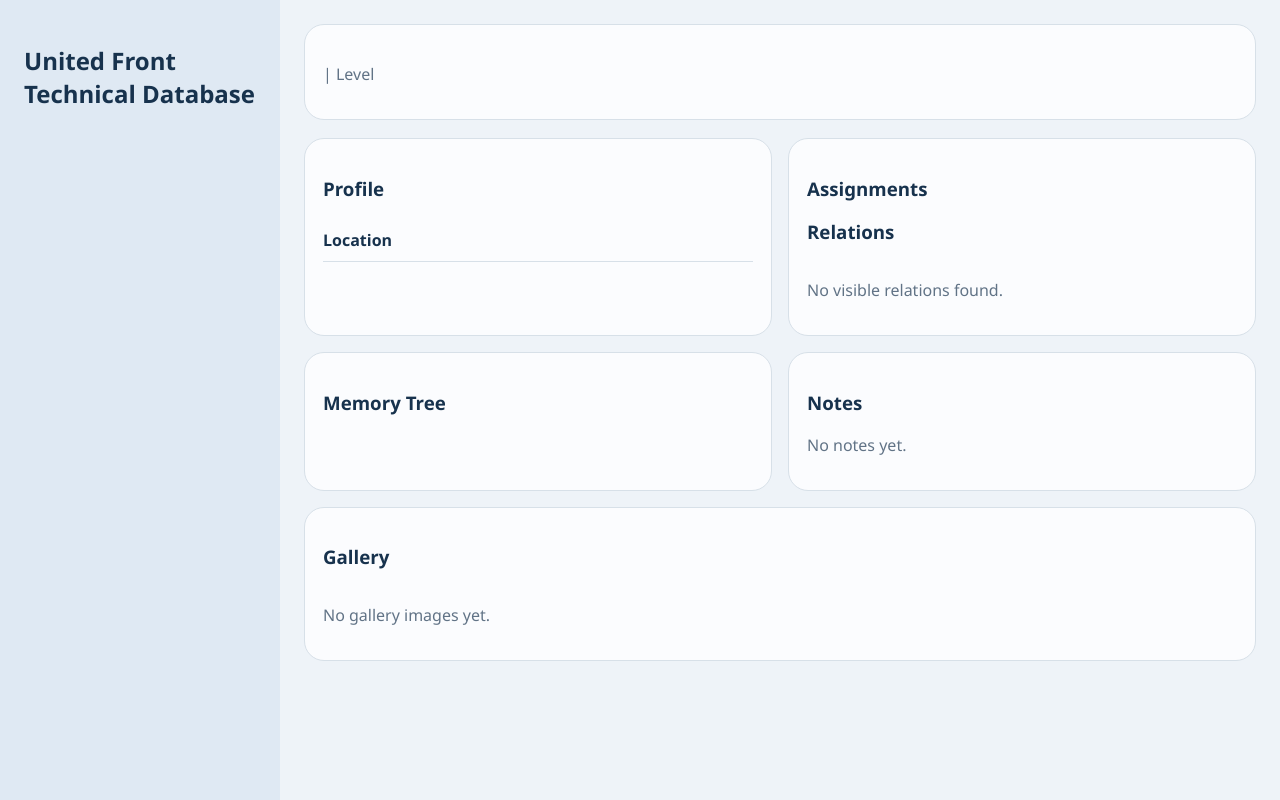
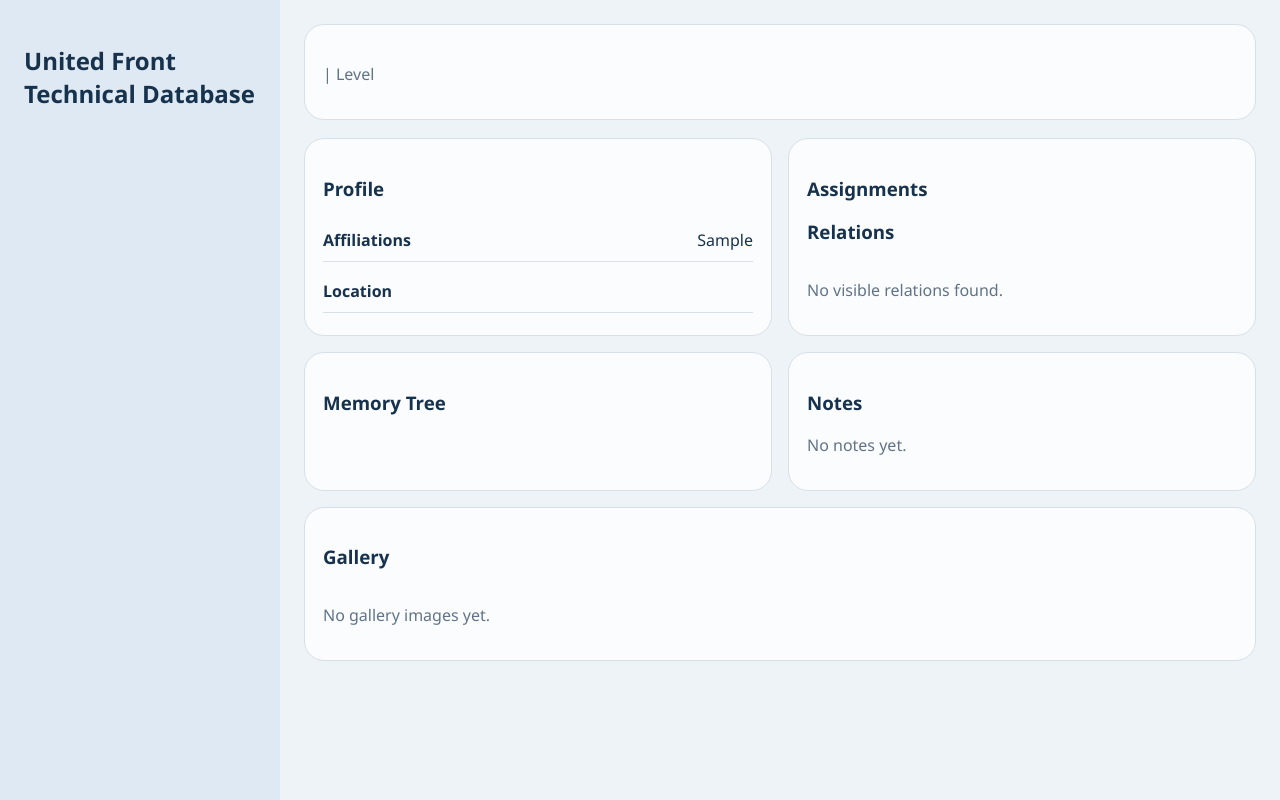
Before and after one commit to ArtyDaSmarty/UFTracker, a Python web app: template templates/alter_detail.html in a window 1280 px wide. Run offline with Jinja, Linux system fonts and the light colour scheme; the template is opened without the code that fills it: most values are stand-ins (such as "Sample title", 1, 10 or a date in 2020).

Commit message:
Update alter_detail.html

```diff
--- a/templates/alter_detail.html
+++ b/templates/alter_detail.html
@@ -53,6 +53,18 @@
       {% for label, value in view.profile_summary %}
       <div class="kv"><strong>{{ label }}</strong><span>{{ value }}</span></div>
       {% endfor %}
+      <div class="kv">
+        <strong>Affiliations</strong>
+        <span>
+          {% if view.profile_affiliations %}
+            {% for affiliation in view.profile_affiliations %}
+            <a href="{{ url_for('affiliation_detail', affiliation_id=affiliation.id) }}">{{ affiliation.name }}</a>{% if affiliation.status %} ({{ affiliation.status }}){% endif %}{% if not loop.last %}, {% endif %}
+            {% endfor %}
+          {% else %}
+            {{ legacy_value }}
+          {% endif %}
+        </span>
+      </div>
       <div class="kv"><strong>Location</strong><span>{{ view.location_name }}</span></div>
     </div>
   </div>
```
